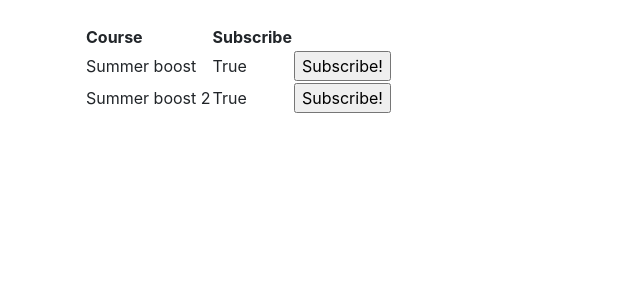
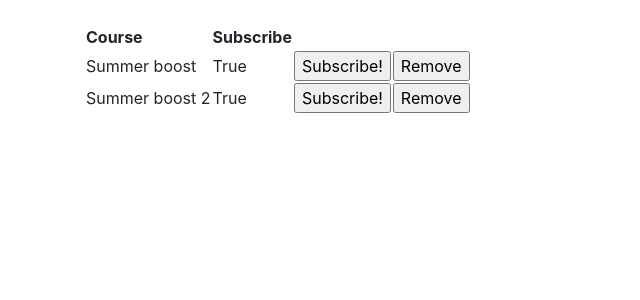
Before and after one commit to Aleksipa/online_course_platfrom, a Flask app: page /courses in a window 1280 px wide. Shown: the part 56-356 px from the top of the page, without its empty margins (0-640 px from the left). Run offline with Flask 2, Linux system fonts and the light colour scheme; a user stored in the database is signed in; data comes from the database, SQL or seed files in the repository; some libraries are stand-ins or nearby versions.

Commit message:
course deletion added to admin user

```diff
--- a/application/courses/views.py
+++ b/application/courses/views.py
@@ -45,3 +45,13 @@ def courses_create():
 @app.route("/my_courses", methods=["GET"])
 def my_courses_index():
 	return render_template("courses/my_courses.html", my_courses=User.find_users_subscriptions())
+
+@app.route("/courses_remove/<course_id>/", methods=["POST"])
+@login_required(role="ADMIN")
+def courses_remove(course_id):
+
+    c = Course.query.get(course_id)
+    db.session().delete(c)
+    db.session().commit()
+
+    return redirect(url_for("courses_index"))
--- a/application/templates/courses/list.html
+++ b/application/templates/courses/list.html
@@ -15,6 +15,13 @@
           <input type="submit" value="Subscribe!"/>
         </form>
       </td>
+      {% if current_user.urole == "ADMIN" %}
+      <td>
+        <form method="POST" action="{{ url_for('courses_remove', course_id=course.id) }}">
+          <input type="submit" value="Remove"/>
+        </form>
+      </td>
+      {% endif %}
     </tr>
     {% endfor %}
   </table>
```
